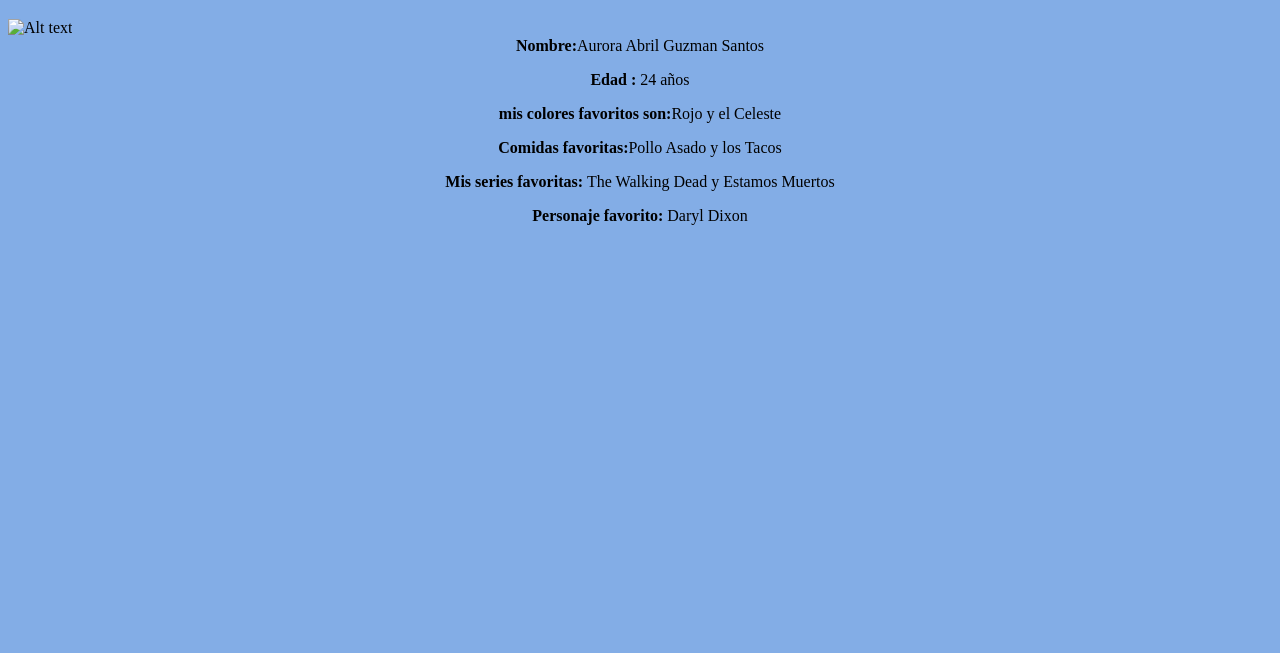
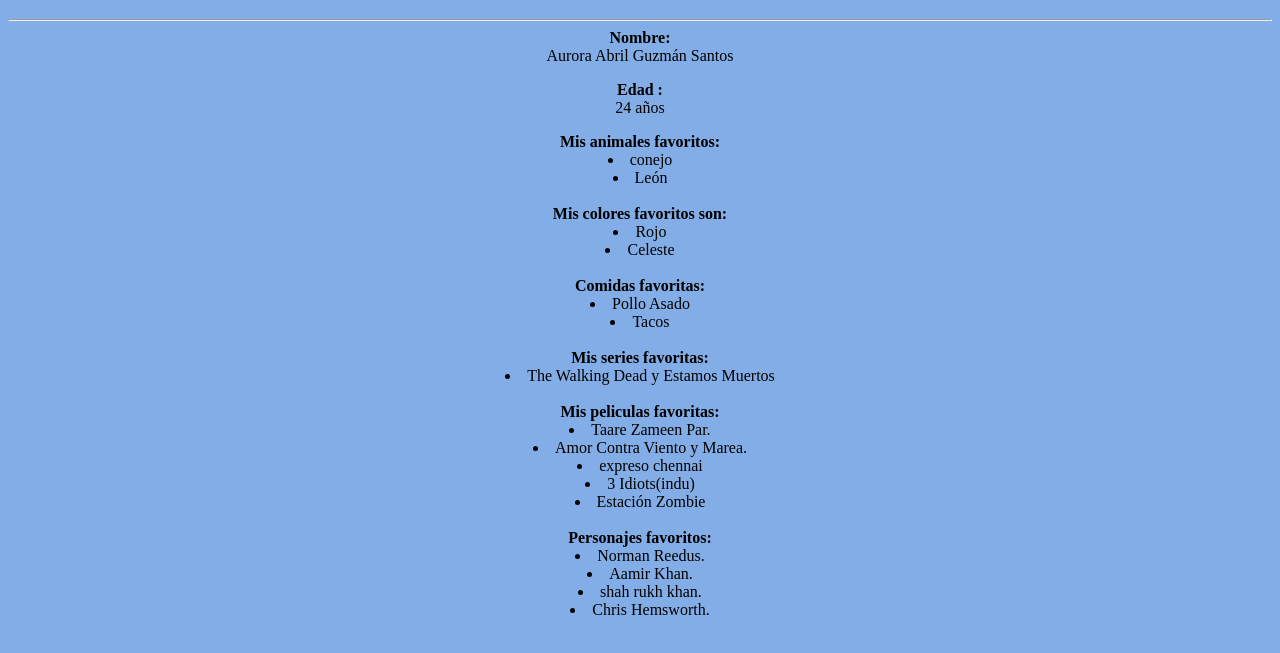
Before and after one commit to Alejandra-Albores-Orellano/proyectoperfiles, a plain HTML site: page aurora.html in a window 1280 px wide. Shown: the part 61-714 px from the top of the page. Drawn offline with Linux system fonts and the light colour scheme.

Commit message:
Update aurora.html

```diff
--- a/aurora.html
+++ b/aurora.html
@@ -1,31 +1,70 @@
 <!DOCTYPE html>
+
 <html lang="en">
+
 <head>
-    <meta charset="UTF-8">
-    <meta name="viewport" content="width=device-width, initial-scale=1.0">
-    <title>Aurora</title>
+
+<meta charset="UTF-8">
+
+<meta name="viewport" content="width=device-width, initial-scale=1.0">
+
+
+ <title>Aurora</title>
+
 </head>
 
+
 <body>
+
 <body BGCOLOR="#83ADE6">
 
 <center><h1>PRESENTACION</h1></center>
 
+
+<hr></hr>
 </body>
+
 
 </head>
 
+
 </li>
+
+<center><b>Nombre:
+<br></b>Aurora Abril Guzmán Santos</p>
+<b>Edad :
+<br></b> 24 años</p>
+
+<b>Mis animales favoritos:</b>
 <td>
-<img src="imagen02.jpg"
-width="200" height="150"
-alt="Alt text" />
-<center><b>Nombre:</b>Aurora Abril Guzman Santos</p>
-<b>Edad : </b> 24 años</p>
-<b>mis colores favoritos son:</b>Rojo y el Celeste</p>
-<b>Comidas favoritas:</b>Pollo Asado y los Tacos</p>
-<b>Mis series favoritas: </b>The Walking Dead y Estamos Muertos</p>
-<b>Personaje favorito: </b>Daryl Dixon </p>
+<br><li>conejo</li>
+<li>León</li></lu>
+<br><b>Mis colores favoritos son:</b>
+<li>Rojo</li>
+<li>Celeste</li></lu>
+
+<br>
+<b>Comidas favoritas:</b></lu>
+<br><li>Pollo Asado</li>
+<li>Tacos</li>
+
+</lu>
+<br><b>Mis series favoritas:</b><lu>
+<li>The Walking Dead y Estamos Muertos</li></lu>
+<br><b>Mis peliculas favoritas:</b><lu>
+<li>Taare Zameen Par.</li>
+<li>Amor Contra Viento y Marea.</li>
+<li>expreso chennai</li>
+<li>3 Idiots(indu)</li>
+<li>Estación Zombie</li></ul>
+<br><b>Personajes favoritos:</b><lu>
+<li>Norman Reedus.</li>
+<li>Aamir Khan.</li>
+<li>shah rukh khan.</li>
+<li>Chris Hemsworth.</li>
+</ul>
 </center>
+
 </body>
+
 </html>
```
